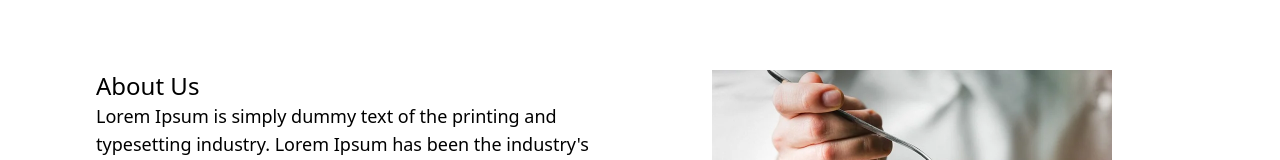
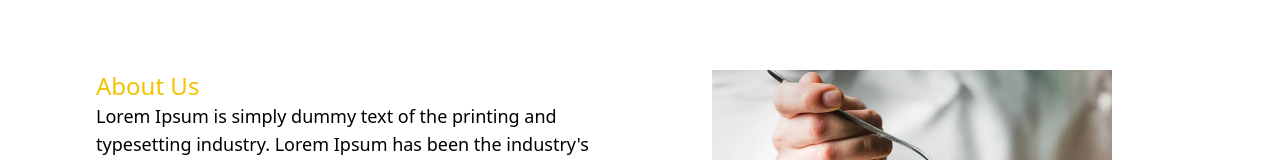
Before and after one commit to lahiruudayakumara/food-order-app, a React (Create React App) app in the folder client/: page / in a window 1280 px wide. Shown: the part 482-642 px from the top of the page. Built offline with nearby package versions, Linux system fonts and the light colour scheme; no server answers.

Commit message:
ui improve

```diff
--- a/client/src/components/About.jsx
+++ b/client/src/components/About.jsx
@@ -5,7 +5,7 @@ const About = () => {
     <div id='about' className="bg-white relative">
         <div className="p-24 grid grid-cols-2">
             <div className="">
-                <h2 className="text-2xl font-medium">About Us</h2>
+                <h2 className="text-2xl font-medium text-[#f1c200]">About Us</h2>
                 <p className="text-lg">
                 Lorem Ipsum is simply dummy text of the printing and typesetting industry. Lorem Ipsum has been the industry's standard dummy text ever since the 1500s, when an unknown printer took a galley of type and scrambled it to make a type specimen book. It has survived not only five centuries, but also the leap into electronic typesetting, remaining essentially unchanged. It was popularised in the 1960s with the release of Letraset sheets containing Lorem Ipsum passages, and more recently with desktop publishing software like Aldus PageMaker including versions of Lorem Ipsum.
                 </p>
```
